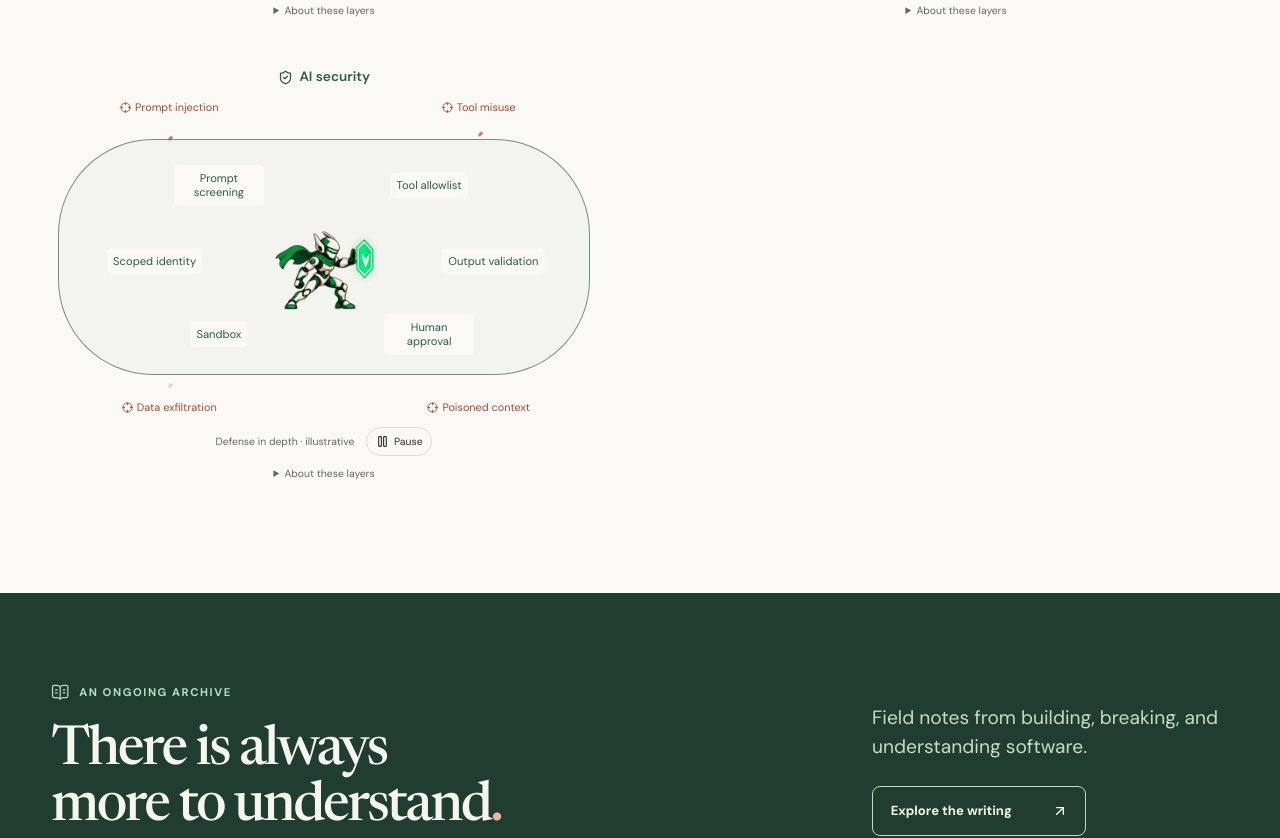
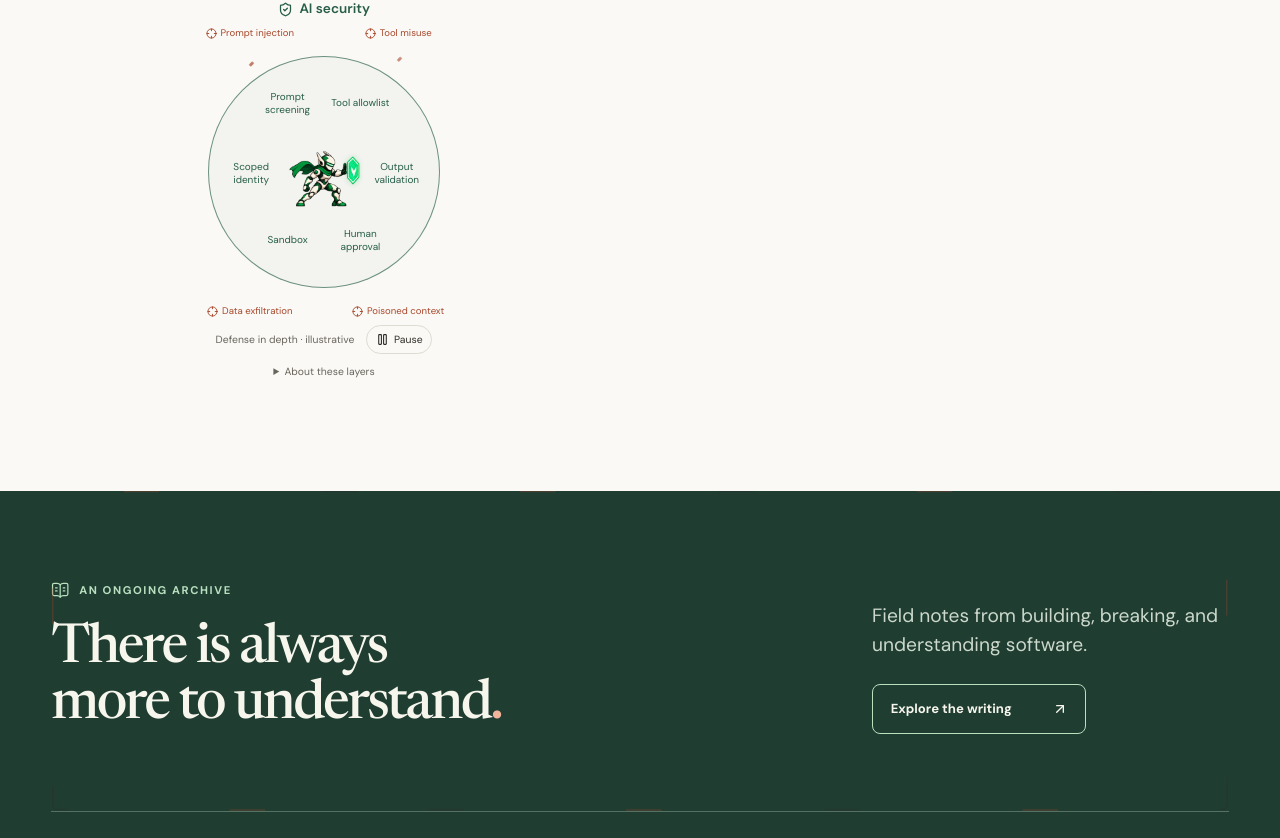
Before and after one commit to pankajmouriya/systems-understood, a Next.js app: page /security-study in a window 1280 px wide. Shown: the part 1235-2073 px from the top of the page. Built offline with nearby package versions, Linux system fonts and the light colour scheme; no server answers.

Commit message:
Refine article guardian circles and reward engaged readers

```diff
--- a/src/app/blog/[slug]/page.tsx
+++ b/src/app/blog/[slug]/page.tsx
@@ -1,5 +1,6 @@
 import type { Metadata } from 'next';
 import { notFound } from 'next/navigation';
+import { ReadingStamp } from '@/components/articles/ReadingStamp';
 import { ArticleHeader } from '@/components/articles/ArticleHeader';
 import { ArticleLayout } from '@/components/articles/ArticleLayout';
 import { Callout } from '@/components/articles/Callout';
@@ -48,6 +49,7 @@ export default async function ArticlePage({ params }: Props) {
       <ArticleLayout toc={post.data.toc}>
         {post.data.security?.status === 'historical' && <Callout type="note" title="From the archive">This article preserves the original walkthrough. Tools, APIs, and security guidance may have changed since publication; verify details against current documentation before applying them.</Callout>}
         <Body components={mdxComponents} />
+        <ReadingStamp key={slug} slug={slug} />
       </ArticleLayout>
     </main>
   );
--- a/src/app/books/page.tsx
+++ b/src/app/books/page.tsx
@@ -1,3 +1,4 @@
+import { BorderTrace } from '@/components/effects/BorderTrace';
 import { FlowLines } from '@/components/effects/FlowLines';
 import { Icon } from '@/components/ui/icon';
 import type { Metadata } from 'next';
@@ -9,6 +10,6 @@ export const metadata: Metadata = { title: 'Books', description: 'Illustrated we
 export default function BooksPage() {
   return <main id="main-content" className="books-page">
     <header className="books-intro"><p className="eyebrow">The longer view / 02 guides</p><h1>Books<span>.</span></h1><p>Some ideas need more than one article. Follow these illustrated guides chapter by chapter.</p></header>
-    <div className="book-catalog">{books.map((book, index) => <article key={book.slug} className="book-catalog-card"><div><p className="eyebrow">{String(index + 1).padStart(2, '0')} / {book.category}</p><h2><Link href={`/books/${book.slug}`}>{book.title}</Link></h2><p>{book.description}</p></div><div className="surface-sheen book-signal-panel"><FlowLines /><Icon name={book.slug === "kubernetes-101" ? "cube" : "shield"} /><span>{getBookChapters(book.slug).length} chapters · Web edition</span><Link className="text-action" href={`/books/${book.slug}`}>Explore the book <Icon name="arrow" /></Link></div></article>)}</div>
+    <div className="book-catalog">{books.map((book, index) => <article key={book.slug} className="book-catalog-card"><div><p className="eyebrow">{String(index + 1).padStart(2, '0')} / {book.category}</p><h2><Link href={`/books/${book.slug}`}>{book.title}</Link></h2><p>{book.description}</p></div><div className="surface-sheen book-signal-panel trace-surface"><BorderTrace /><FlowLines /><Icon name={book.slug === "kubernetes-101" ? "cube" : "shield"} /><span>{getBookChapters(book.slug).length} chapters · Web edition</span><Link className="text-action" href={`/books/${book.slug}`}>Explore the book <Icon name="arrow" /></Link></div></article>)}</div>
   </main>;
 }
--- a/src/app/globals.css
+++ b/src/app/globals.css
@@ -510,3 +510,16 @@ button { cursor: pointer; }
 .profile-card-fallback .profile-photo { position: absolute; top: 43%; left: 30%; width: 40%; margin: 0; aspect-ratio: 3 / 4; border-top-width: 5px; }
 .profile-card-fallback .profile-photo img { width: 100%; height: 100%; }
 .profile-card-fallback .profile-photo > span { display: none; }
+
+/* Finite perimeter highlights inspired by the supplied panel-border reference. */
+.trace-surface { position: relative; }
+.border-trace { position: absolute !important; inset: 0; z-index: 1; pointer-events: none; overflow: hidden; border-radius: inherit; }
+.border-trace svg { display: block; width: 100%; height: 100%; }
+.border-trace rect { stroke-width: 1; vector-effect: non-scaling-stroke; stroke-dasharray: 9 91; opacity: 0; animation: border-trace-pass 9s linear 1 both paused; }
+.border-trace-ink { stroke: var(--foreground); }
+.border-trace-accent { stroke: var(--accent); stroke-dashoffset: 50; }
+.border-trace[data-active='true'] rect { animation-play-state: running; }
+.border-trace .border-trace-accent { animation-name: border-trace-red; }
+@keyframes border-trace-pass { 0% { opacity: 0; stroke-dashoffset: 0; } 10%,80% { opacity: .45; } 100% { opacity: 0; stroke-dashoffset: -100; } }
+@keyframes border-trace-red { 0% { opacity: 0; stroke-dashoffset: 50; } 10%,80% { opacity: .45; } 100% { opacity: 0; stroke-dashoffset: -50; } }
+@media (prefers-reduced-motion: reduce) { .border-trace { display: none; } }
--- a/src/components/articles/ArticleHeader.tsx
+++ b/src/components/articles/ArticleHeader.tsx
@@ -1,3 +1,4 @@
+import { BorderTrace } from '@/components/effects/BorderTrace';
 import Link from 'next/link';
 import { Icon } from '@/components/ui/icon';
 import { ArticleSecurityBoundary } from './ArticleSecurityBoundary';
@@ -23,7 +24,8 @@ function dateLabel(value: string) {
 export function ArticleHeader({ post, readingMinutes }: { post: ArticleMetadata; readingMinutes: number }) {
   const topic = securityTopicFor(post.tags);
   return (
-    <header className="article-header">
+    <header className="article-header trace-surface">
+      <BorderTrace />
       <Link href="/blog" className="reader-back"><Icon name="back" />All writing</Link>
       <div className={topic ? "article-title-composition" : undefined}><div>
       <div className="article-meta">
--- /dev/null
+++ b/src/components/articles/ReadingStamp.tsx
@@ -0,0 +1,65 @@
+'use client';
+
+import { useEffect, useId, useRef, useState } from 'react';
+import { BookOpenCheck } from 'lucide-react';
+
+const REQUIRED_MS = 120_000;
+
+/** Foreground time + article end. Only the earned flag persists, in this tab's session. */
+export function ReadingStamp({ slug }: { slug: string }) {
+  const end = useRef<HTMLDivElement>(null);
+  const [earned, setEarned] = useState(false);
+  const ring = useId().replaceAll(':', '');
+  useEffect(() => {
+    let alive = true;
+    let elapsed = 0;
+    let reachedEnd = false;
+    let endVisible = false;
+    let awarded = false;
+    let started: number | null = document.hidden ? null : performance.now();
+    let timer: ReturnType<typeof setTimeout> | undefined;
+    const key = `reading-stamp:${slug}`;
+    const award = () => {
+      if (!alive || awarded || !reachedEnd || elapsed < REQUIRED_MS) return;
+      awarded = true;
+      setEarned(true);
+      try { sessionStorage.setItem(key, 'earned'); } catch { /* Storage is optional. */ }
+    };
+    const account = () => {
+      if (started !== null) elapsed += performance.now() - started;
+      started = document.hidden ? null : performance.now();
+    };
+    const schedule = () => {
+      clearTimeout(timer);
+      if (started !== null && elapsed < REQUIRED_MS) timer = setTimeout(() => { account(); award(); schedule(); }, Math.max(1, REQUIRED_MS - elapsed));
+    };
+    const visibility = () => {
+      if (!document.hidden && endVisible) reachedEnd = true;
+      account(); award(); schedule();
+    };
+    const observer = new IntersectionObserver(([entry]) => {
+      endVisible = entry.isIntersecting;
+      if (endVisible && !document.hidden) { reachedEnd = true; account(); award(); }
+    }, { threshold: 0 });
+    if (end.current) observer.observe(end.current);
+    document.addEventListener('visibilitychange', visibility);
+    // Resolve storage after mount without affecting the server-rendered layout.
+    const restore = setTimeout(() => {
+      try { if (sessionStorage.getItem(key) === 'earned') { awarded = true; setEarned(true); } } catch { /* Continue in-memory. */ }
+    }, 0);
+    schedule();
+    return () => { alive = false; clearTimeout(timer); clearTimeout(restore); observer.disconnect(); document.removeEventListener('visibilitychange', visibility); };
+  }, [slug]);
+  return <div className="reading-finish" data-earned={earned}>
+    <div ref={end} className="reading-end-marker" aria-hidden="true" />
+    <div role="status" aria-live="polite" className="reading-stamp-status">
+      {earned && <div className="reading-reward">
+        <div className="reading-stamp" aria-hidden="true">
+          <svg viewBox="0 0 180 180"><defs><path id={ring} d="M90,90 m-69,0 a69,69 0 1,1 138,0 a69,69 0 1,1 -138,0" /></defs><circle cx="90" cy="90" r="85" /><circle cx="90" cy="90" r="79" className="stamp-broken-ring" /><circle cx="90" cy="90" r="56" /><text><textPath href={`#${ring}`} startOffset="3%">CURIOSITY REWARDED · KEEP EXPLORING ·</textPath></text></svg>
+          <div className="stamp-center"><BookOpenCheck size={26} /><strong>Well<br />read.</strong><span>PANKAJ MOURIYA</span></div>
+        </div>
+        <div className="reading-reward-copy"><h2>Curiosity looks good on you.</h2><p>You made time for this one. Thanks for reading all the way through.</p><span>A little stamp for your reading journey.</span></div>
+      </div>}
+    </div>
+  </div>;
+}
--- /dev/null
+++ b/src/components/effects/BorderTrace.tsx
@@ -0,0 +1,13 @@
+'use client';
+
+import { useRef } from 'react';
+import { useSceneVisibility } from './use-security-stories';
+
+/** A finite pair of hairline highlights; the containing surface owns layout. */
+export function BorderTrace() {
+  const ref = useRef<HTMLSpanElement>(null);
+  const { motion, visible } = useSceneVisibility(ref);
+  return <span ref={ref} className="border-trace" data-active={motion && visible} aria-hidden="true">
+    <svg viewBox="0 0 100 100" preserveAspectRatio="none" fill="none"><rect className="border-trace-ink" x=".15" y=".15" width="99.7" height="99.7" rx="1" pathLength="100" /><rect className="border-trace-accent" x=".15" y=".15" width="99.7" height="99.7" rx="1" pathLength="100" /></svg>
+  </span>;
+}
--- a/src/components/footer2.tsx
+++ b/src/components/footer2.tsx
@@ -1,3 +1,4 @@
+import { BorderTrace } from '@/components/effects/BorderTrace';
 import Link from 'next/link';
 import { ArrowUpRight, BookOpenText, Rss } from 'lucide-react';
 import { Icon } from '@/components/ui/icon';
@@ -22,7 +23,7 @@ export function Footer2() {
   return (
     <footer className="site-footer">
       <div className="site-footer-inner">
-        <div className="footer-invitation">
+        <div className="footer-invitation trace-surface"><BorderTrace />
           <div>
             <p className="footer-eyebrow"><BookOpenText aria-hidden="true" /> An ongoing archive</p>
             <h2>There is always<br />more to understand<span>.</span></h2>
--- a/src/styles/prose.css
+++ b/src/styles/prose.css
@@ -170,27 +170,27 @@
 }
 
 /* Finite title scene; the reading column below keeps its existing measure. */
-.article-title-composition { display: grid; grid-template-columns: minmax(0,1.35fr) minmax(340px,1fr); align-items: center; gap: clamp(1.5rem,4vw,4rem); }
+.article-title-composition { display: grid; grid-template-columns: minmax(0,1fr) 320px; align-items: center; gap: clamp(1.5rem,4vw,4rem); }
 .article-title-composition h1 { font-size: clamp(2.6rem,4vw,4.2rem); }
-.article-boundary { margin: 0; min-width: 0; color: var(--teal); }
+.article-boundary { width: min(100%,320px); margin: 0 auto; min-width: 0; color: var(--teal); }
 .boundary-heading { display: flex; justify-content: center; align-items: center; gap: .4rem; font-size: .85rem; font-weight: 600; }
-.boundary-field { position: relative; height: 340px; }
-.boundary-ring, .boundary-pulse { position: absolute; inset: 52px 26px; border: 1px solid color-mix(in srgb,var(--teal) 65%,transparent); border-radius: 95px; background: color-mix(in srgb,var(--teal) 3%,transparent); }
+.boundary-field { position: relative; width: 280px; max-width: 100%; height: 306px; margin-inline: auto; }
+.boundary-ring, .boundary-pulse { position: absolute; inset: 37px 24px; border: 1px solid color-mix(in srgb,var(--teal) 65%,transparent); border-radius: 50%; background: color-mix(in srgb,var(--teal) 3%,transparent); }
 .boundary-pulse { background: transparent; pointer-events: none; animation: boundary-settle 12s ease-out both paused; }
-.boundary-guardian { position: absolute; width: 112px; height: 112px; top: 118px; left: calc(50% - 56px); }
+.boundary-guardian { position: absolute; width: 80px; height: 80px; top: 113px; left: calc(50% - 40px); }
 .boundary-controls, .boundary-threats { list-style: none; padding: 0; margin: 0; }
-.boundary-controls li { overflow-wrap: anywhere; position: absolute; z-index: 1; transform: translate(-50%,-50%); padding: .35rem .4rem; background: var(--background); font-size: .7rem; line-height: 1.3; text-align: center; max-width: 108px; border-radius: .3rem; }
-.boundary-controls li:nth-child(1) { left: 32%; top: 98px; }
-.boundary-controls li:nth-child(2) { left: 68%; top: 98px; }
-.boundary-controls li:nth-child(3) { left: 21%; top: 174px; }
-.boundary-controls li:nth-child(4) { left: 79%; top: 174px; }
-.boundary-controls li:nth-child(5) { left: 32%; top: 247px; }
-.boundary-controls li:nth-child(6) { left: 68%; top: 247px; }
-.boundary-threats li { position: absolute; display: flex; align-items: center; justify-content: center; gap: .25rem; color: var(--accent); font-size: .68rem; line-height: 1.3; width: 47%; text-align: center; }
-.boundary-threats li:nth-child(1) { left: 0; top: 13px; }
-.boundary-threats li:nth-child(2) { right: 0; top: 13px; }
-.boundary-threats li:nth-child(3) { left: 0; bottom: 13px; }
-.boundary-threats li:nth-child(4) { right: 0; bottom: 13px; }
+.boundary-controls li { overflow-wrap: anywhere; position: absolute; z-index: 1; transform: translate(-50%,-50%); padding: .15rem .2rem; background: transparent; font-size: .625rem; line-height: 1.3; text-align: center; max-width: 72px; border-radius: .3rem; }
+.boundary-controls li:nth-child(1) { left: 37%; top: 83px; }
+.boundary-controls li:nth-child(2) { left: 63%; top: 83px; }
+.boundary-controls li:nth-child(3) { left: 24%; top: 153px; }
+.boundary-controls li:nth-child(4) { left: 76%; top: 153px; }
+.boundary-controls li:nth-child(5) { left: 37%; top: 220px; }
+.boundary-controls li:nth-child(6) { left: 63%; top: 220px; }
+.boundary-threats li { position: absolute; display: flex; align-items: center; justify-content: center; gap: .25rem; color: var(--accent); font-size: .6rem; line-height: 1.3; width: 47%; text-align: center; }
+.boundary-threats li:nth-child(1) { left: 0; top: 8px; }
+.boundary-threats li:nth-child(2) { right: 0; top: 8px; }
+.boundary-threats li:nth-child(3) { left: 0; bottom: 8px; }
+.boundary-threats li:nth-child(4) { right: 0; bottom: 8px; }
 .boundary-packet { position: absolute; left: 50%; top: 24px; width: 3px; height: 5px; border-radius: 1px; background: currentColor; opacity: 0; animation: boundary-probe 2.4s ease-out 4 both paused; animation-delay: calc(var(--threat) * .35s); }
 .boundary-threats li:nth-child(n+3) .boundary-packet { top: auto; bottom: 24px; --probe-y: -14px; }
 .article-boundary[data-active='true'] .boundary-pulse, .article-boundary[data-active='true'] .boundary-packet { animation-play-state: running; }
@@ -207,10 +207,28 @@
 .boundary-context summary { cursor: pointer; }
 .boundary-context p { line-height: 1.6; }
 .boundary-context a { display: inline-block; margin: .25rem .5rem; color: var(--teal); }
-@media (max-width: 960px) { .article-title-composition { grid-template-columns: 1fr; } .article-boundary { width: min(100%,440px); margin-inline: auto; } }
+@media (max-width: 960px) { .article-title-composition { grid-template-columns: 1fr; } .article-boundary { width: min(100%,320px); margin-inline: auto; } }
 @media (prefers-reduced-motion: reduce) { .boundary-pulse, .boundary-packet { animation: none !important; display: none; } }
 .security-study-grid { display: grid; grid-template-columns: repeat(2,minmax(0,1fr)); gap: 3rem; margin-top: 3rem; }
 @media (max-width: 760px) { .security-study-grid { grid-template-columns: 1fr; } }
-@media (max-width: 480px) { .boundary-controls li:nth-child(3), .boundary-controls li:nth-child(4) { max-width: 82px; } }
 
-.boundary-controls li:nth-child(1), .boundary-controls li:nth-child(2), .boundary-controls li:nth-child(5), .boundary-controls li:nth-child(6) { max-width: 90px; }
+
+.reading-finish { margin-top: 3rem; }
+.reading-end-marker { height: 1px; }
+.reading-stamp-status { min-height: 0; }
+.reading-reward { display: flex; align-items: center; gap: 2rem; padding: 2rem 0; border-top: 1px solid var(--border); }
+.reading-stamp { position: relative; flex: 0 0 180px; width: 180px; height: 180px; color: var(--teal); transform: rotate(-9deg); animation: stamp-arrive .55s cubic-bezier(.16,1,.3,1) both; }
+.reading-stamp svg { width: 100%; height: 100%; overflow: visible; }
+.reading-stamp > svg { fill: none; stroke: currentColor; stroke-width: 1.4; opacity: .85; }
+.reading-stamp text { fill: currentColor; stroke: none; font: 10px var(--font-body),sans-serif; letter-spacing: 2.1px; }
+.stamp-broken-ring { stroke-dasharray: 27 2 13 1 39 3; stroke-width: 2; }
+.stamp-center { position: absolute; inset: 0; display: flex; flex-direction: column; align-items: center; justify-content: center; gap: 4px; }
+.stamp-center svg { width: 24px; height: 24px; }
+.stamp-center strong { font: 650 30px/.86 var(--font-display),serif; text-align: center; }
+.stamp-center span { font-size: 5.5px; letter-spacing: 1px; margin-top: 3px; }
+.reading-reward-copy h2 { margin: 0 0 .5rem !important; padding: 0 !important; border: 0 !important; font-size: 1.65rem; }
+.reading-reward-copy p { margin: 0 0 .5rem; font-size: 1rem; line-height: 1.6; }
+.reading-reward-copy > span { color: var(--muted); font-size: .75rem; }
+@keyframes stamp-arrive { from { opacity: 0; transform: scale(1.18) rotate(-15deg); } to { opacity: 1; transform: scale(1) rotate(-9deg); } }
+@media (max-width: 600px) { .reading-reward { flex-direction: column; text-align: center; gap: 1rem; } }
+@media (prefers-reduced-motion: reduce) { .reading-stamp { animation: none; } }
```
Also changed, not shown: 4 other files (tests, documents, lock files or other folders).
